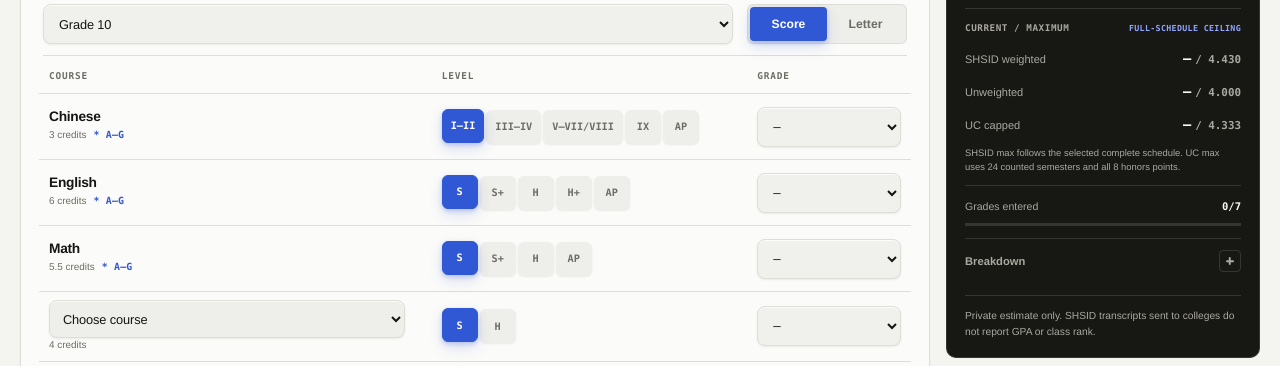
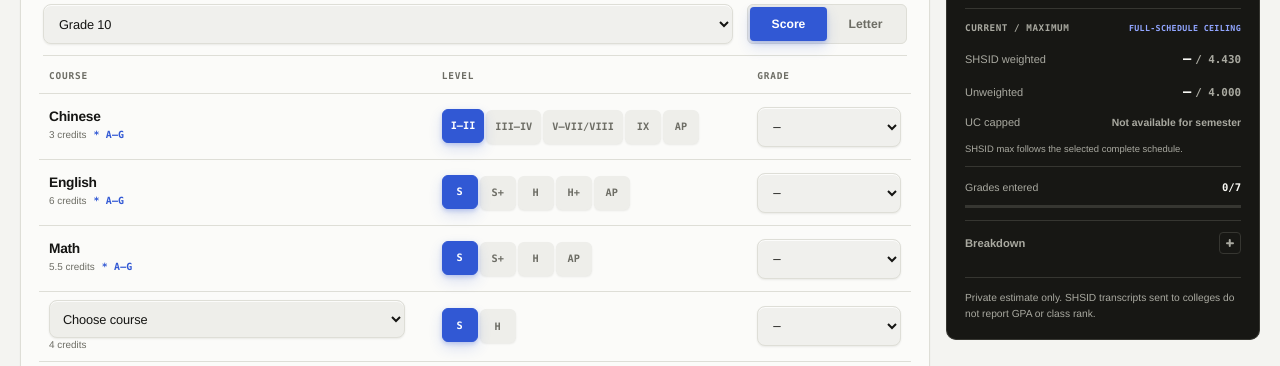
Before and after one commit to okArelene/shsid-gpa-calculator, a website: page index.html in a window 1280 px wide. Shown: the part 400-766 px from the top of the page. Drawn offline with Linux system fonts and the light colour scheme.

Commit message:
Disable semester UC GPA results

```diff
--- a/app.js
+++ b/app.js
@@ -678,7 +678,7 @@
   function renderResults(state) {
     const entries = calculationEntries(state);
     const totals = computeCumulativeTotals(entries);
-    const uc = computeUCGPA(entries);
+    const uc = state.mode === "cumulative" ? computeUCGPA(entries) : null;
     const shsidWeightedMaximum = shsidWeightedMaximumForState(state);
     const totalSemesterCount = state.mode === "single" ? 1 : entries.length;
     const contextLabel = state.mode === "single"
@@ -720,12 +720,21 @@
               <dt>Unweighted</dt>
               <dd><strong>${formatGPA(totals.unweightedGPA)}</strong><span>/ ${formatGPA(GPA_SCALE_MAXIMA.unweighted)}</span></dd>
             </div>
+            ${state.mode === "single" ? `
+              <div>
+                <dt>UC capped</dt>
+                <dd class="metric-unavailable">Not available for semester</dd>
+              </div>
+            ` : `
               <div>
                 <dt>UC capped</dt>
                 <dd><strong>${formatGPA(uc.cappedWeighted)}</strong><span>/ ${formatGPA(GPA_SCALE_MAXIMA.ucCapped)}</span></dd>
               </div>
+            `}
           </dl>
-          <p>SHSID max follows the selected complete schedule. UC max uses ${UC_CAPPED_SCHOOL_MAXIMUM.aGSemesters} counted semesters and all ${UC_CAPPED_SCHOOL_MAXIMUM.honorsPoints} honors points.</p>
+          <p>${state.mode === "single"
+            ? "SHSID max follows the selected complete schedule."
+            : `SHSID max follows the selected complete schedule. UC max uses ${UC_CAPPED_SCHOOL_MAXIMUM.aGSemesters} counted semesters and all ${UC_CAPPED_SCHOOL_MAXIMUM.honorsPoints} honors points.`}</p>
         </section>
 
         <div class="completion-block">
@@ -745,9 +754,11 @@
             ` : ""}
             <dl>
               <div><dt>Semesters counted</dt><dd>${totals.semesterCount}</dd></div>
+              ${state.mode === "cumulative" ? `
                 <div><dt>UC unweighted</dt><dd>${formatGPA(uc.unweighted)}</dd></div>
                 <div><dt>UC uncapped</dt><dd>${formatGPA(uc.uncappedWeighted)}</dd></div>
                 <div><dt>UC honors used / earned</dt><dd>${uc.cappedHonorsSemesters}/${uc.honorsSemesters}</dd></div>
+              ` : ""}
             </dl>
             <p>${state.mode === "single"
               ? "The SHSID GPA uses the local course-credit table; unweighted courses count equally."
@@ -1062,6 +1073,7 @@
     semesterInputs,
     calculationEntries,
     shsidWeightedMaximumForState,
+    renderResults,
     courseCategory,
     orderedSubjectEntries
   };
--- a/styles.css
+++ b/styles.css
@@ -1307,6 +1307,16 @@ select:active {
   font-weight: 620;
 }
 
+.scale-metrics dd.metric-unavailable {
+  max-width: 150px;
+  color: var(--result-muted);
+  font-family: var(--font-sans);
+  font-size: 0.65rem;
+  font-weight: 620;
+  line-height: 1.35;
+  text-align: right;
+}
+
 .scale-block > p {
   margin: 6px 0 0;
   color: var(--result-muted);
```
Also changed, not shown: test/calculator.test.js (+13 -0 lines). Lines whose indentation alone changed are shown as unchanged.
